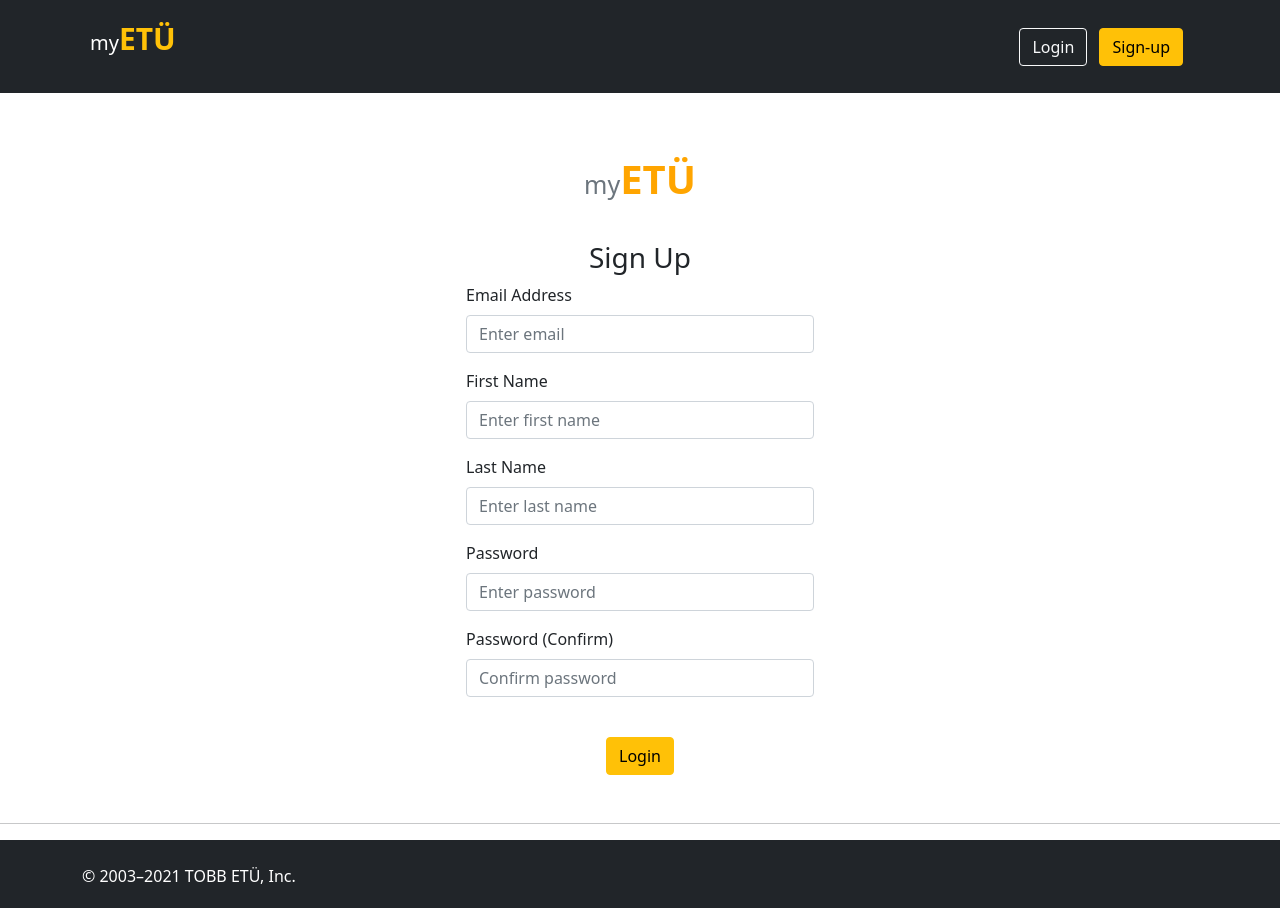
After one commit to ahmetkaramercan/Bil496, a Flask app: page /sign-up in a window 1280 px wide. The commit adds this page. Run offline with Flask 3, Linux system fonts and the light colour scheme; some libraries are stand-ins or nearby versions.

Commit message:
login logaout yapıldı

```diff
--- /dev/null
+++ b/bitirme/auth.py
@@ -0,0 +1,66 @@
+from flask import Blueprint, render_template, request, flash, redirect, url_for
+from .models import User
+from werkzeug.security import generate_password_hash, check_password_hash
+from . import db
+from flask_login import login_user, current_user, logout_user, login_required
+
+auth = Blueprint('auth', __name__)
+
+@auth.route('/login', methods=['GET', 'POST'])
+def login():
+    if request.method == 'POST':
+        email = request.form.get('email')
+        password = request.form.get('password')
+
+        user = User.query.filter_by(email=email).first()
+        if user:
+            if check_password_hash(user.password, password):
+                flash('Logged in successfully!', category='success')
+                login_user(user, remember=True)
+                return redirect(url_for('views.home'))
+            else:
+                flash('Incorrect password, try again.', category='error')
+        else:
+            flash('Email does not exist.', category='error')
+
+    return render_template("A_login.html", user=current_user)
+
+
+@auth.route('/logout')
+@login_required
+def logout():
+    logout_user()
+    return redirect(url_for('auth.login'))
+
+
+@auth.route('/sign-up', methods=['GET', 'POST'])
+def sign_up():
+    if request.method == 'POST':
+        email = request.form.get('email')
+        first_name = request.form.get('firstName')
+        last_name = request.form.get('lastName')
+        password1 = request.form.get('password1')
+        password2 = request.form.get('password2')
+
+        user = User.query.filter_by(email=email).first()
+        if user:
+            flash('Email already exists.', category='error')
+        elif len(email) < 4:
+            flash('Email must be greater than 3 characters.', category='error')
+        elif len(first_name) < 2:
+            flash('First name must be greater than 1 character.', category='error')
+        elif len(last_name) < 2:
+            flash('Last name must be greater than 1 character.', category='error')
+        elif password1 != password2:
+            flash('Passwords don\'t match.', category='error')
+        elif len(password1) < 7:
+            flash('Password must be at least 7 characters.', category='error')
+        else:
+            new_user = User(email=email, first_name=first_name, last_name = last_name ,password=generate_password_hash(password1, method='pbkdf2:sha256'))
+            db.session.add(new_user)
+            db.session.commit()
+            login_user(new_user, remember=True)
+            flash('Account created!', category='success')
+            return redirect(url_for('views.home'))
+
+    return render_template("A_signup.html", user=current_user)
--- /dev/null
+++ b/bitirme/templates/A_base.html
@@ -0,0 +1,83 @@
+<!DOCTYPE html>
+<html>
+
+<head>
+    <meta charset="utf-8" />
+    <meta name="viewport" content="width=device-width, initial-scale=1" />
+    <link rel="stylesheet" href="https://stackpath.bootstrapcdn.com/bootstrap/4.4.1/css/bootstrap.min.css"
+        integrity="sha384-Vkoo8x4CGsO3+Hhxv8T/Q5PaXtkKtu6ug5TOeNV6gBiFeWPGFN9MuhOf23Q9Ifjh" crossorigin="anonymous" />
+    <link rel="stylesheet" href="https://stackpath.bootstrapcdn.com/font-awesome/4.7.0/css/font-awesome.min.css"
+        crossorigin="anonymous" />
+    <link href="https://cdn.jsdelivr.net/npm/bootstrap@5.0.2/dist/css/bootstrap.min.css" rel="stylesheet"
+        integrity="sha384-EVSTQN3/azprG1Anm3QDgpJLIm9Nao0Yz1ztcQTwFspd3yD65VohhpuuCOmLASjC" crossorigin="anonymous">
+
+
+    <title>{% block title %}Home{% endblock %}</title>
+</head>
+
+<body>
+
+    <header class="p-2 bg-dark text-white">
+        <div class="container">
+            <div class="d-flex flex-wrap align-items-center justify-content-center justify-content-lg-start">
+
+                <ul class="nav col-2 col-lg-auto me-lg-auto mb-2 justify-content-center mb-md-0 ">
+                    <p href="#" style="font-size: 20px;" class="nav-link px-2 text-white">my<span
+                                style="font-weight: bold; font-size: 30px;" class="text-warning">ETÜ</span></p>
+                </ul>
+
+                <div class="col-10 text-right ">
+                    <a class="btn btn-outline-light me-2" href="/login" role="button">Login</a>
+                    <a class="btn btn-warning" href="/sign-up" role="button">Sign-up</a>
+                </div>
+            </div>
+        </div>
+    </header>
+
+
+    {% with messages = get_flashed_messages(with_categories=true) %} {% if
+    messages %} {% for category, message in messages %} {% if category ==
+    'error' %}
+    <div class="alert alert-danger alter-dismissable fade show" role="alert">
+        {{ message }}
+        <button type="button" class="close" data-dismiss="alert">
+            <span aria-hidden="true">&times;</span>
+        </button>
+    </div>
+    {% else %}
+    <div class="alert alert-success alter-dismissable fade show" role="alert">
+        {{ message }}
+        <button type="button" class="close" data-dismiss="alert">
+            <span aria-hidden="true">&times;</span>
+        </button>
+    </div>
+    {% endif %} {% endfor %} {% endif %} {% endwith %}
+
+    <div class="container">{% block content %} {% endblock %}</div>
+    <script src="https://code.jquery.com/jquery-3.2.1.slim.min.js"
+        integrity="sha384-KJ3o2DKtIkvYIK3UENzmM7KCkRr/rE9/Qpg6aAZGJwFDMVNA/GpGFF93hXpG5KkN"
+        crossorigin="anonymous"></script>
+    <script src="https://cdnjs.cloudflare.com/ajax/libs/popper.js/1.12.9/umd/popper.min.js"
+        integrity="sha384-ApNbgh9B+Y1QKtv3Rn7W3mgPxhU9K/ScQsAP7hUibX39j7fakFPskvXusvfa0b4Q"
+        crossorigin="anonymous"></script>
+    <script src="https://maxcdn.bootstrapcdn.com/bootstrap/4.0.0/js/bootstrap.min.js"
+        integrity="sha384-JZR6Spejh4U02d8jOt6vLEHfe/JQGiRRSQQxSfFWpi1MquVdAyjUar5+76PVCmYl"
+        crossorigin="anonymous"></script>
+
+    <script type="text/javascript" src="{{ url_for('static', filename='index.js') }}"></script>
+
+
+    <!-- footer silinebilir -->
+    <hr class="featurette-divider bg-dark mt-5">
+    <div class="bg-dark pt-4 pb-1  ">
+    <footer class="container bg-dark ">
+
+        <p class="text-white">&copy; 2003–2021 TOBB ETÜ, Inc.</p>
+      </footer>
+    </div>
+</body>
+
+</html>
+
+    </div>
+</div>
--- /dev/null
+++ b/bitirme/templates/A_signup.html
@@ -0,0 +1,78 @@
+{% extends "A_base.html" %} {% block title %}Sign Up{% endblock %} {% block
+  content %}
+
+  <div class="container mt-5">
+    <div class="row">
+        <div class="col-sm-4"></div>
+        <div class="col-sm-4">
+
+          <div class="text-center">
+            <a href="#" style="font-size: 25px;" class="nav-link px-2 text-secondary">my<span
+              style="font-weight: bold; font-size: 40px; color: orange;"
+              >ETÜ</span></a>
+            </div>
+          </br>
+          <form method="POST">
+            <h3 align="center">Sign Up</h3>
+            <div class="form-group">
+              <label for="email">Email Address</label>
+              <input
+                type="email"
+                class="form-control"
+                id="email"
+                name="email"
+                placeholder="Enter email"
+              />
+            </div>
+            <div class="form-group">
+              <label for="firstName">First Name</label>
+              <input
+                type="text"
+                class="form-control"
+                id="firstName"
+                name="firstName"
+                placeholder="Enter first name"
+              />
+            </div>
+            <div class="form-group">
+              <label for="lastName">Last Name</label>
+              <input
+                type="text"
+                class="form-control"
+                id="lastName"
+                name="lastName"
+                placeholder="Enter last name"
+              />
+            </div>
+            <div class="form-group">
+              <label for="password1">Password</label>
+              <input
+                type="password"
+                class="form-control"
+                id="password1"
+                name="password1"
+                placeholder="Enter password"
+              />
+            </div>
+            <div class="form-group">
+              <label for="password2">Password (Confirm)</label>
+              <input
+                type="password"
+                class="form-control"
+                id="password2"
+                name="password2"
+                placeholder="Confirm password"
+              />
+            </div>
+            <br />
+            <div class="text-center">
+              <button type="submit" class="btn btn-warning">Login</button>
+          </div>
+          </form>
+        </div>
+
+        <div class="col-sm-4"></div>
+    </div>
+  </div>
+
+  {% endblock %}
--- a/bitirme/templates/about.html
+++ b/bitirme/templates/about.html
@@ -1,4 +1,4 @@
-{% extends "base.html" %} {% block title %} Hakkımızda {% endblock %}  {% block content %}
+{% extends "home_base.html" %} {% block title %} Hakkımızda {% endblock %}  {% block content %}
 
 <div class="container mt-5 mb-5">
     <div class="row">
--- a/bitirme/templates/index.html
+++ b/bitirme/templates/index.html
@@ -1,4 +1,4 @@
-{% extends "base.html" %} {% block title %} Hakkımızda {% endblock %}  {% block content %}
+{% extends "home_base.html" %} {% block title %} Hakkımızda {% endblock %}  {% block content %}
 
 <main class="content">
   <div class="container p-0">
--- /dev/null
+++ b/main.py
@@ -0,0 +1,6 @@
+from bitirme import create_app
+
+app = create_app()
+
+if __name__ == '__main__':
+    app.run(debug=True)
```
Also changed, not shown: bitirme/__init__.py (added, +39 -0 lines), bitirme/app.py (deleted, +0 -50 lines), bitirme/models.py (added, +30 -0 lines), bitirme/templates/A_login.html (added, +44 -0 lines), bitirme/templates/home_base.html (renamed from bitirme/templates/base.html, +21 -15 lines), bitirme/views.py (added, +75 -0 lines), instance/database.db (added).
